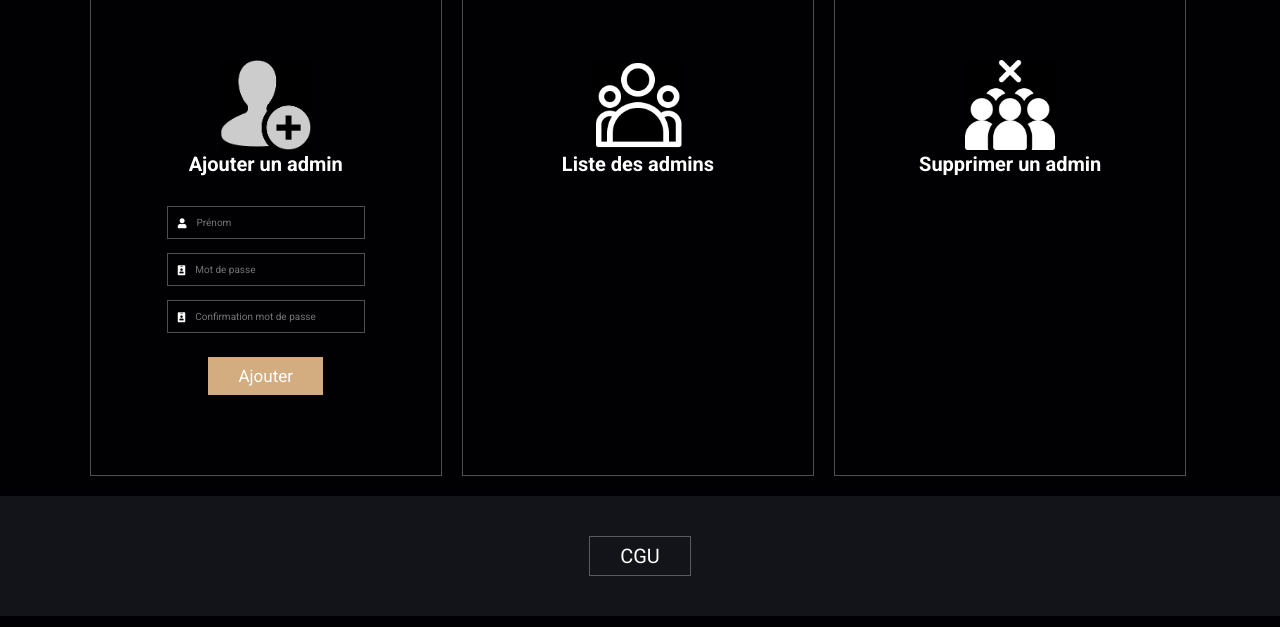
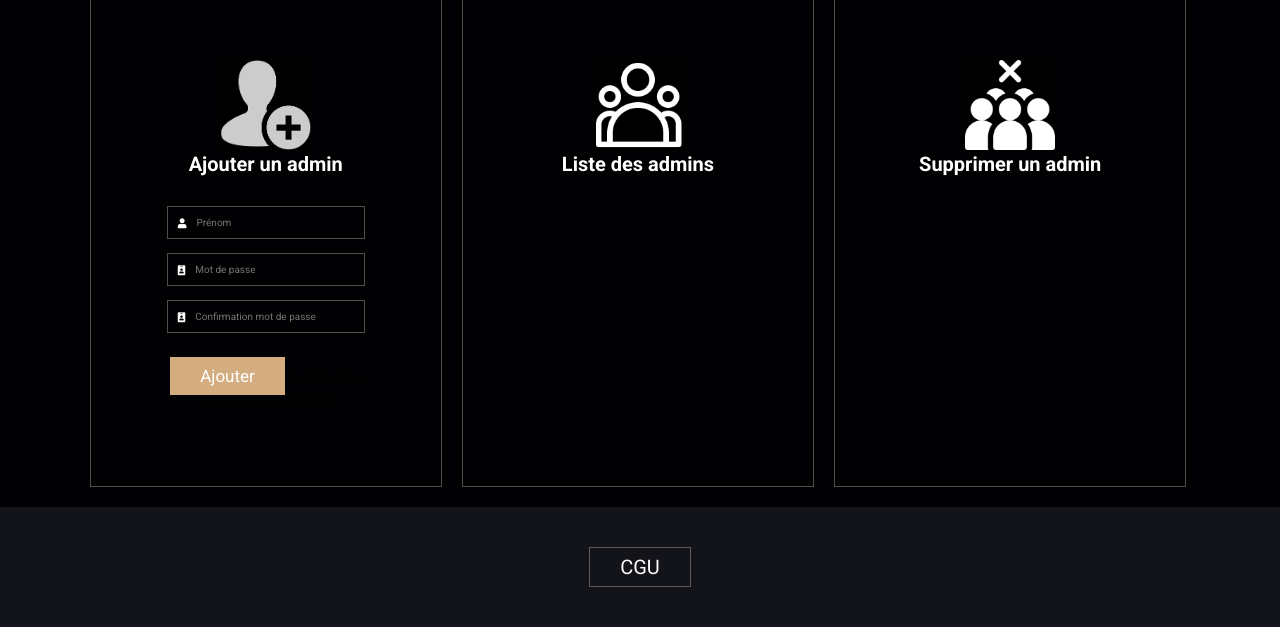
Before and after one commit to Techiio/La_Montre, a PHP site: page /admin_screen-gestion.php in a window 1280 px wide. Shown: the part 531-1158 px from the top of the page. Run offline with PHP 8.4, Linux system fonts and the light colour scheme; data that the repository does not hold is empty.

Commit message:
html addmin

```diff
--- a/admin_screen-gestion.php
+++ b/admin_screen-gestion.php
@@ -96,20 +96,20 @@
             <img src="images/ajout.png" alt="">
             <h3>Ajouter un admin</h3>
             <section class="admin" id="admin">
-                <form action="connexion log/register.php" method="post">
+                <form action="connexion log/add_admin.php" method="post">
                     <div class="inputBox">
                         <span class="fas fa-user"></span>
-                        <input type="text" name="Identifiant" placeholder="Prénom" />
+                        <input type="text" name="Idtf" placeholder="Prénom" />
                     </div>
                     <div class="inputBox">
                         <span class="fas fa-id-badge"></span>
-                        <input type="password" name="mdp1" placeholder="Mot de passe" />
+                        <input type="password" name="pwd1" placeholder="Mot de passe" />
                     </div>
                     <div class="inputBox">
                         <span class="fas fa-id-badge"></span>
                         <input
                                 type="password"
-                                name="mdp2"
+                                name="pwd2"
                                 placeholder="Confirmation mot de passe"
                         />
                         </div>
@@ -119,8 +119,9 @@
                                 value="Ajouter"
                                 name="formsend"
                                 id="formsend"
-                                class="btn"
+                                class="add"
                         />
+                        header('location: ../admin-screen-gestion.php');
                     </div>
             </section>
         </a>
--- a/css/style.css
+++ b/css/style.css
@@ -700,6 +700,24 @@ textarea {
     background:none;
 }
 
+.add{
+    margin-top: 1rem;
+    display: inline-block;
+    padding:.9rem 3rem;
+    font-size: 1.7rem;
+    color:#fff;
+    background: var(--main-color);
+    cursor: pointer;
+}
+
+.add:hover{
+    letter-spacing: .2rem;
+}
+
+#admin-add{
+    display: none;
+
+}
 .datajour {
     display: grid;
     grid-template-columns: repeat(3, 1fr);
```
Also changed, not shown: admin_screen/add_admin.php (added, +30 -0 lines).
